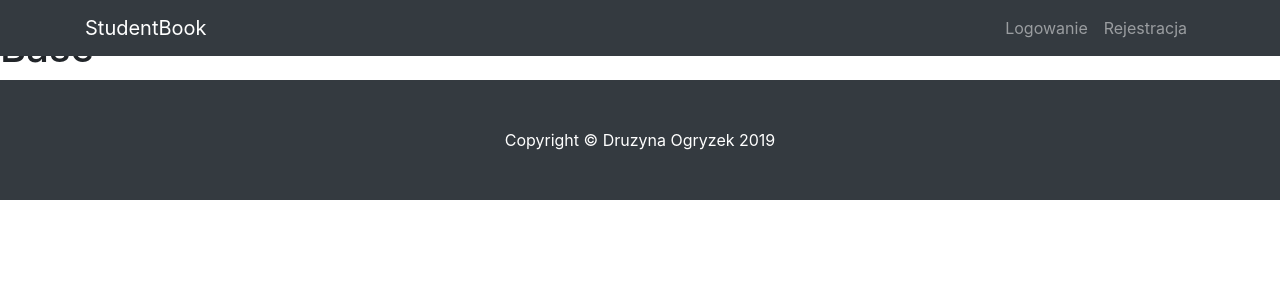
After one commit to urbrob/hackathon2019, a Django app: template student-book/sbook/notes/templates/base.html in a window 1280 px wide. The commit adds this page. Shown: the top 300 px of the page. Run offline with Django 3.2, Linux system fonts and the light colour scheme; the template is opened without the code that fills it, so the values that code supplies are empty; some libraries are stand-ins or nearby versions.

Commit message:
dawid save

```diff
--- /dev/null
+++ b/student-book/sbook/notes/templates/base.html
@@ -0,0 +1,81 @@
+<!DOCTYPE html>
+
+<html>
+  <head>
+
+    <meta charset="utf-8">
+
+    {% block head %}
+    <title>Base</title>
+    {% endblock %}
+
+    <!-- Bootstrap core CSS -->
+    <link href="vendor/bootstrap/css/bootstrap.min.css" rel="stylesheet">
+
+    <!-- Custom styles for this template -->
+    <link href="css/full-width-pics.css" rel="stylesheet">
+
+    <!-- Required meta tags -->
+    <meta charset="utf-8">
+
+    <!-- Bootstrap CSS -->
+    <link rel="stylesheet" href="https://stackpath.bootstrapcdn.com/bootstrap/4.3.1/css/bootstrap.min.css" integrity="sha384-ggOyR0iXCbMQv3Xipma34MD+dH/1fQ784/j6cY/iJTQUOhcWr7x9JvoRxT2MZw1T" crossorigin="anonymous">
+
+
+  </head>
+  <body>
+      <br>
+      <div class="container">
+        <nav class="navbar navbar-expand-lg navbar-dark bg-dark fixed-top">
+          <div class="container">
+            <a class="navbar-brand" href="#">StudentBook</a>
+            <button class="navbar-toggler" type="button" data-toggle="collapse" data-target="#navbarResponsive" aria-controls="navbarResponsive" aria-expanded="false" aria-label="Toggle navigation">
+              <span class="navbar-toggler-icon"></span>
+            </button>
+            <div class="collapse navbar-collapse" id="navbarResponsive">
+              {% if user.is_authenticated %}
+              <ul class="navbar-nav ml-auto">
+                <li class="nav-item">
+                  <a class="nav-link" href="#">Profil</a>
+                </li>
+                <li class="nav-item">
+                  <a class="nav-link" href="#">Wyloguj</a>
+                </li>
+              </ul>
+              {% else %}
+              <ul class="navbar-nav ml-auto">
+                <li class="nav-item">
+                  <a class="nav-link" href="#">Logowanie</a>
+                </li>
+                <li class="nav-item">
+                  <a class="nav-link" href="#">Rejestracja</a>
+                </li>
+              </ul>
+              {% endif %}
+            </div>
+          </div>
+        </nav>
+      </div>
+
+
+      {% block body %}
+          <h1>Base</h1>
+      {% endblock %}
+
+      <!-- Footer -->
+      <footer class="py-5 bg-dark">
+        <div class="container">
+          <p class="m-0 text-center text-white">Copyright &copy; Druzyna Ogryzek 2019</p>
+        </div>
+        <!-- /.container -->
+      </footer>
+
+        <!-- Bootstrap core JavaScript -->
+        <script src="vendor/jquery/jquery.min.js"></script>
+        <script src="vendor/bootstrap/js/bootstrap.bundle.min.js"></script>
+        <script src="https://code.jquery.com/jquery-3.3.1.slim.min.js" integrity="sha384-q8i/X+965DzO0rT7abK41JStQIAqVgRVzpbzo5smXKp4YfRvH+8abtTE1Pi6jizo" crossorigin="anonymous"></script>
+        <script src="https://cdnjs.cloudflare.com/ajax/libs/popper.js/1.14.7/umd/popper.min.js" integrity="sha384-UO2eT0CpHqdSJQ6hJty5KVphtPhzWj9WO1clHTMGa3JDZwrnQq4sF86dIHNDz0W1" crossorigin="anonymous"></script>
+        <script src="https://stackpath.bootstrapcdn.com/bootstrap/4.3.1/js/bootstrap.min.js" integrity="sha384-JjSmVgyd0p3pXB1rRibZUAYoIIy6OrQ6VrjIEaFf/nJGzIxFDsf4x0xIM+B07jRM" crossorigin="anonymous"></script>
+    </body>
+
+</html>
--- a/student-book/sbook/sbook/urls.py
+++ b/student-book/sbook/sbook/urls.py
@@ -21,6 +21,6 @@ from django.views.generic import TemplateView
 urlpatterns = [
     path('admin/', admin.site.urls),
     #path("api/", include("notes.urls")),
-    #path('login/', views.login)
+    #path('login/', views.login),
     path('', TemplateView.as_view(template_name='home.html'))
 ]
```
Also changed, not shown: student-book/sbook/accounts/cms_menus.py (added, +12 -0 lines), student-book/sbook/notes/templates/home.html (+6 -71 lines).
